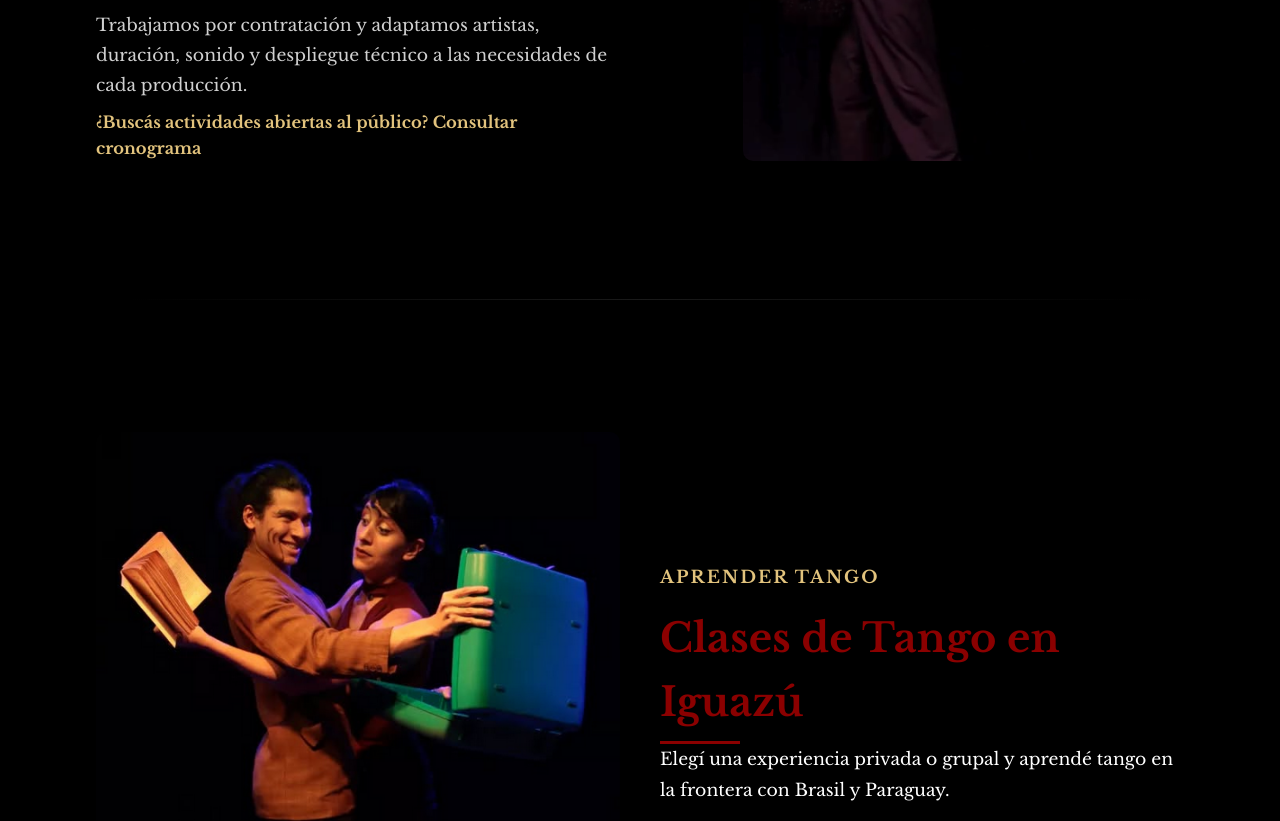
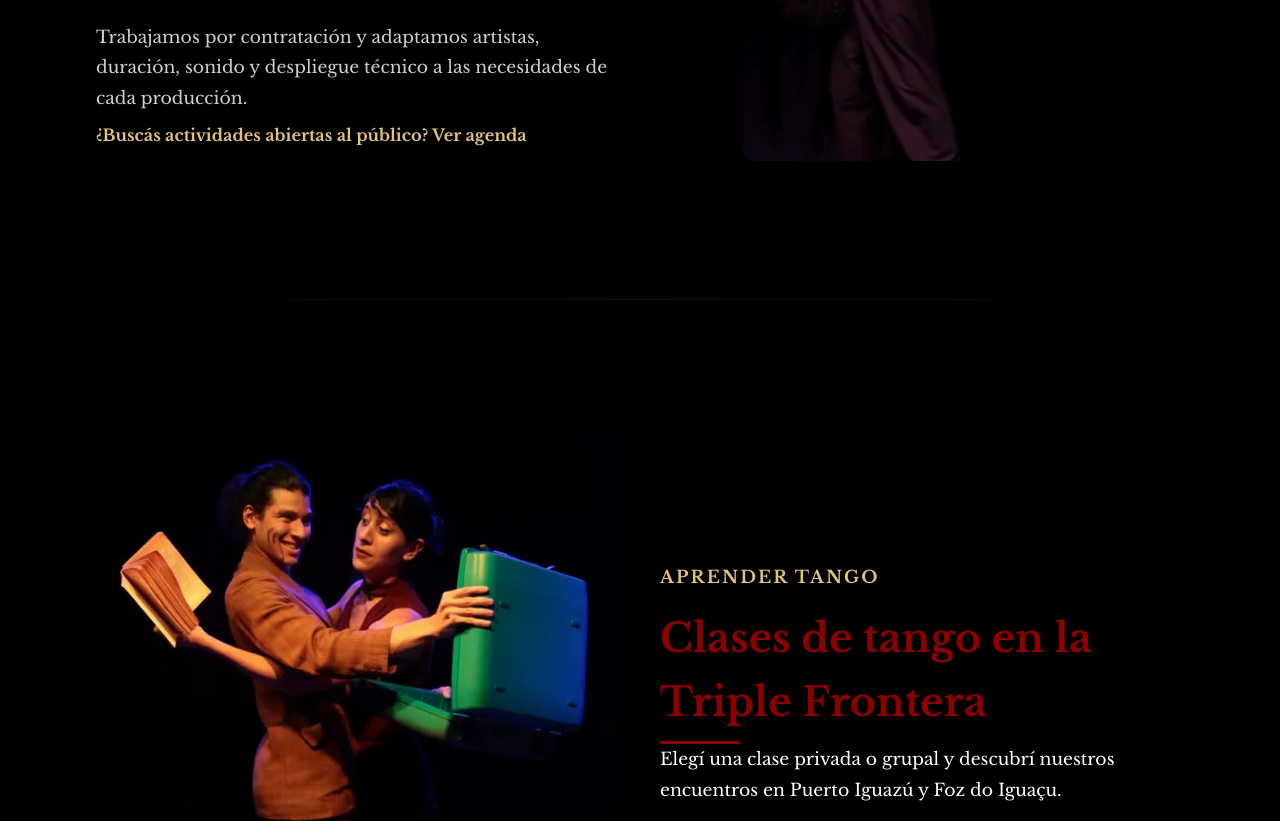
Before and after one commit to O-UnderTango-Club/UnderTangoWEBNextJS, a Next.js app: page / in a window 1280 px wide. Shown: the part 3275-4096 px from the top of the page. Built offline with nearby package versions, Linux system fonts and the light colour scheme.

Commit message:
Facilitar acceso a agenda y clases

```diff
--- a/app/page.tsx
+++ b/app/page.tsx
@@ -263,15 +263,13 @@ export default function HomePage() {
                 Trabajamos por contratación y adaptamos artistas, duración, sonido y despliegue técnico a las necesidades de cada producción.
               </p>
               <a
-                href="https://wa.me/5493757618270?text=Hola%2C%20llegu%C3%A9%20desde%20la%20web%20de%20UnderTango%20y%20quiero%20saber%20qu%C3%A9%20shows%20o%20actividades%20puedo%20ver."
+                href="/agenda"
                 className="agenda-link"
-                target="_blank"
-                rel="noopener noreferrer"
                 data-undertango-intent="ver_tango"
                 data-undertango-subintent="cronograma_publico"
-                data-undertango-cta="Consultar cronograma"
+                data-undertango-cta="Ver agenda"
               >
-                ¿Buscás actividades abiertas al público? Consultar cronograma
+                ¿Buscás actividades abiertas al público? Ver agenda
               </a>
             </div>
             <div className="image-content">
@@ -284,8 +282,8 @@ export default function HomePage() {
           <div className="content-wrapper classes-wrapper">
             <div className="text-content">
               <p className="commercial-eyebrow">APRENDER TANGO</p>
-              <h2>Clases de Tango en Iguazú</h2>
-              <p>Elegí una experiencia privada o grupal y aprendé tango en la frontera con Brasil y Paraguay.</p>
+              <h2>Clases de tango en la Triple Frontera</h2>
+              <p>Elegí una clase privada o grupal y descubrí nuestros encuentros en Puerto Iguazú y Foz do Iguaçu.</p>
               <div className="button-group">
                 <a
                   href="/clasesPrivadas"
```
